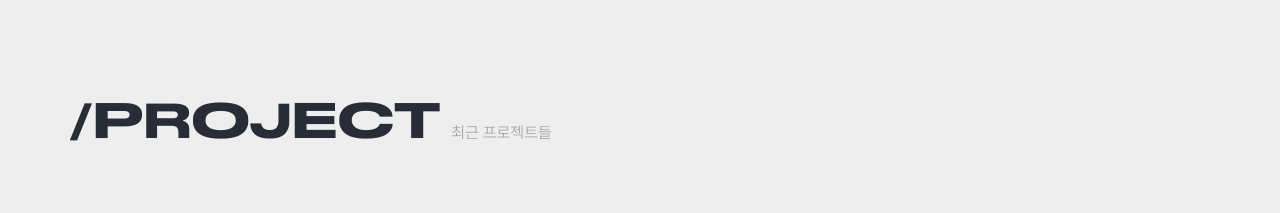
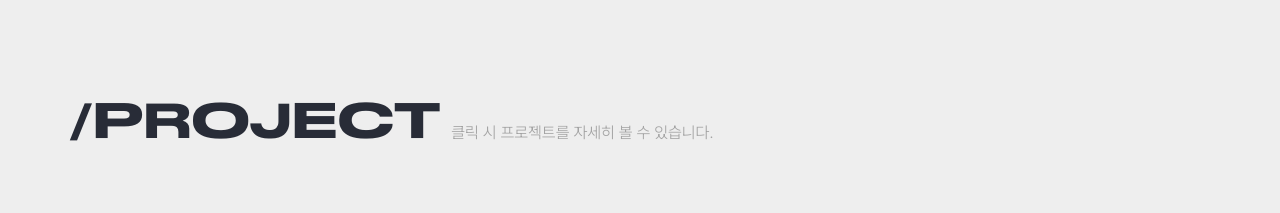
Before and after one commit to sjpark1120/Portfolio, a Next.js app: page / in a window 1280 px wide. Shown: the part 1600-1813 px from the top of the page. Built offline with nearby package versions, Linux system fonts and the light colour scheme.

Commit message:
feat: 파비콘 추가

```diff
--- a/app/layout.tsx
+++ b/app/layout.tsx
@@ -5,6 +5,9 @@ import { Metadata } from "next";
 export const metadata: Metadata = {
   title: "SUJIN'S PORTFOLIO ",
   description: "박수진의 포트폴리오입니다.",
+  icons: {
+    icon: "/icon.png",
+  },
 };
 
 export default function RootLayout({
--- a/components/projects.tsx
+++ b/components/projects.tsx
@@ -34,7 +34,9 @@ const Projects = () => {
       <div className={styles.container}>
         <div>
           <span className={styles.title}>/PROJECT</span>
-          <span className={styles.miniText}>최근 프로젝트들</span>
+          <span className={styles.miniText}>
+            클릭 시 프로젝트를 자세히 볼 수 있습니다.
+          </span>
         </div>
         <div className={styles.projectWrap}>
           <div className={styles.buttonContainer}>
```
Also changed, not shown: public/icon.png (added).
